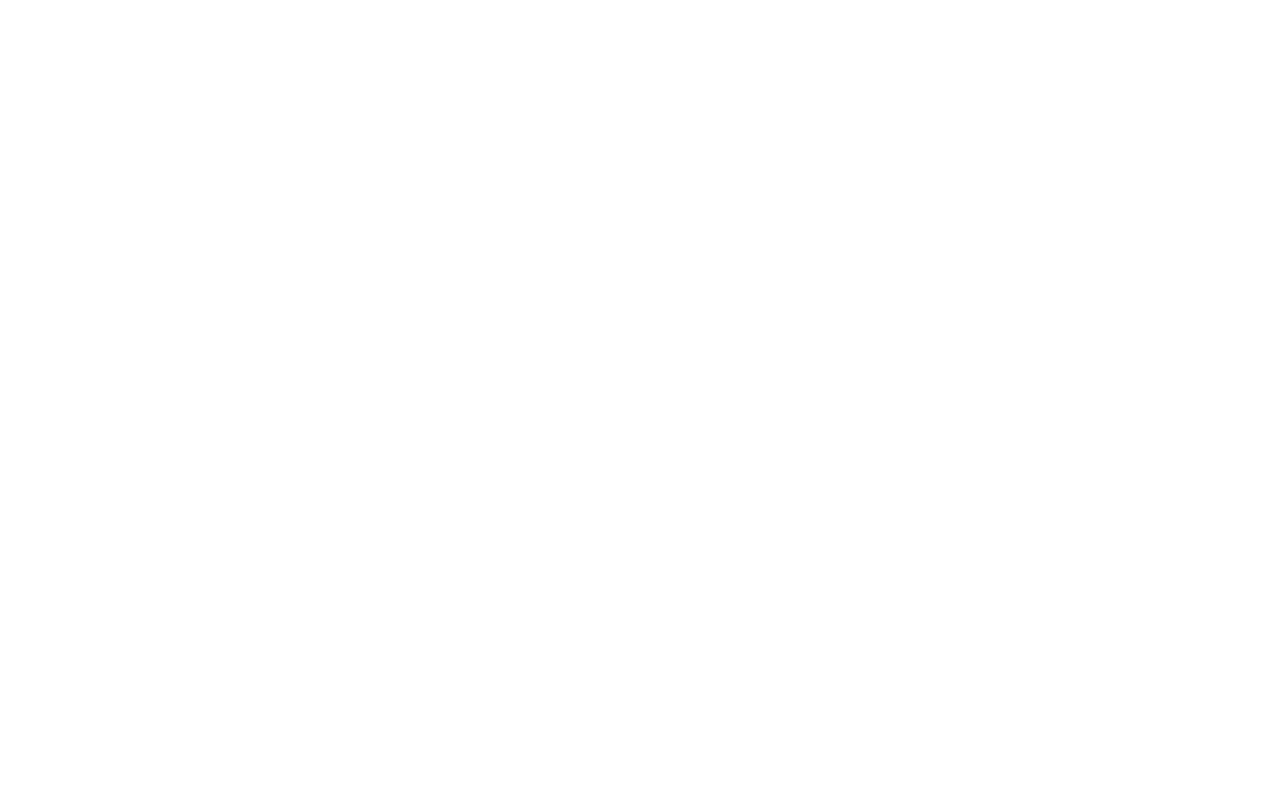
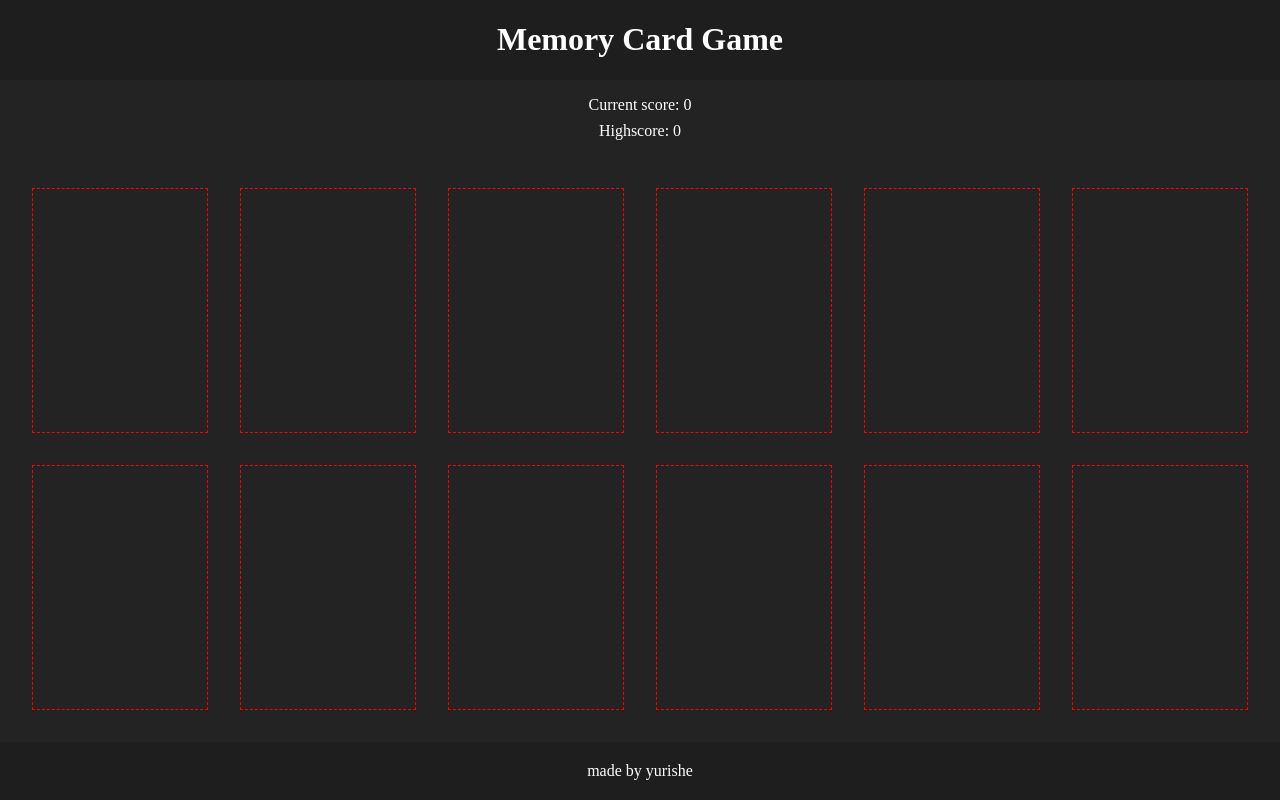
Before and after one commit to augustynd02/top-memorycard, a React (Vite) app: page / in a window 1280 px wide. Built offline with nearby package versions, Linux system fonts and the light colour scheme.

Commit message:
feat: general site layout and styling

```diff
--- a/src/App.jsx
+++ b/src/App.jsx
@@ -1,18 +1,15 @@
 import Header from './components/Header';
 import Game from './components/Game';
-import Scoreboard from './components/Scoreboard';
-import Cards from './components/Cards';
 import Footer from './components/Footer';
+
+import './styles/index.css'
 
 function App() {
   return (
     <>
-      <Header></Header>
-      <Game>
-        <Scoreboard />
-        <Cards />
-      </Game>
-      <Footer></Footer>
+      <Header/>
+      <Game/>
+      <Footer/>
     </>
   );
 }
--- a/src/components/Cards.jsx
+++ b/src/components/Cards.jsx
@@ -1,3 +1,20 @@
+import '../styles/Cards.css'
+
 export default function Cards() {
-    return;
+    return (
+        <div className="cards">
+            <div className="card"></div>
+            <div className="card"></div>
+            <div className="card"></div>
+            <div className="card"></div>
+            <div className="card"></div>
+            <div className="card"></div>
+            <div className="card"></div>
+            <div className="card"></div>
+            <div className="card"></div>
+            <div className="card"></div>
+            <div className="card"></div>
+            <div className="card"></div>
+        </div>
+    )
 }
--- a/src/components/Footer.jsx
+++ b/src/components/Footer.jsx
@@ -1,3 +1,9 @@
+import '../styles/Footer.css'
+
 export default function Footer() {
-    return;
+    return (
+        <div className="footer">
+            <span>made by yurishe</span>
+        </div>
+    )
 }
--- a/src/components/Game.jsx
+++ b/src/components/Game.jsx
@@ -1,3 +1,17 @@
+import Scoreboard from './Scoreboard';
+import Cards from './Cards';
+import { useState } from 'react';
+
+import '../styles/Game.css'
+
 export default function Game() {
-    return;
+    const [score, setScore] = useState(0);
+    const [highscore, setHighscore] = useState(0);
+
+    return (
+        <div className="game-container">
+            <Scoreboard score={score} highscore={highscore}/>
+            <Cards></Cards>
+        </div>
+    )
 }
--- a/src/components/Header.jsx
+++ b/src/components/Header.jsx
@@ -1,3 +1,9 @@
+import '../styles/Header.css'
+
 export default function Header() {
-    return;
+    return (
+        <div className="header">
+            <h1>Memory Card Game</h1>
+        </div>
+    )
 }
--- a/src/components/Scoreboard.jsx
+++ b/src/components/Scoreboard.jsx
@@ -0,0 +1,10 @@
+import '../styles/Scoreboard.css'
+
+export default function Scoreboard({score, highscore}) {
+    return (
+        <div className="scoreboard">
+            <div id="score">Current score: {score}</div>
+            <div id="highscore">Highscore: {highscore}</div>
+        </div>
+    )
+}
--- /dev/null
+++ b/src/styles/Cards.css
@@ -0,0 +1,12 @@
+.cards {
+    flex-grow: 1;
+    display: grid;
+    padding: 2em;
+    grid-template-rows: repeat(2, 1fr);
+    grid-template-columns: repeat(6, 1fr);
+    gap: 2em;
+}
+
+.card {
+    border: 1px dashed red;
+}
--- /dev/null
+++ b/src/styles/Footer.css
@@ -0,0 +1,8 @@
+.footer {
+    text-align: center;
+    padding: 20px;
+}
+
+.footer span {
+    color: white;
+}
--- /dev/null
+++ b/src/styles/Game.css
@@ -0,0 +1,7 @@
+.game-container {
+    flex-grow: 1;
+    background-color: rgb(35, 35, 35);
+
+    display: flex;
+    flex-direction: column;
+}
--- /dev/null
+++ b/src/styles/Header.css
@@ -0,0 +1,7 @@
+.header {
+    text-align: center;
+}
+
+.header h1 {
+    color: white;
+}
--- /dev/null
+++ b/src/styles/Scoreboard.css
@@ -0,0 +1,8 @@
+.scoreboard {
+    color: white;
+    display: flex;
+    flex-direction: column;
+    align-items: center;
+    gap: 0.5em;
+    padding: 1em;
+}
--- /dev/null
+++ b/src/styles/index.css
@@ -0,0 +1,15 @@
+:root {
+    --color-primary: rgb(30, 30, 30);
+}
+
+body {
+    margin: 0px;
+    background-color: var(--color-primary);
+    min-height: 100vh;
+}
+
+#root {
+    display: flex;
+    flex-direction: column;
+    min-height: 100vh;
+}
```
